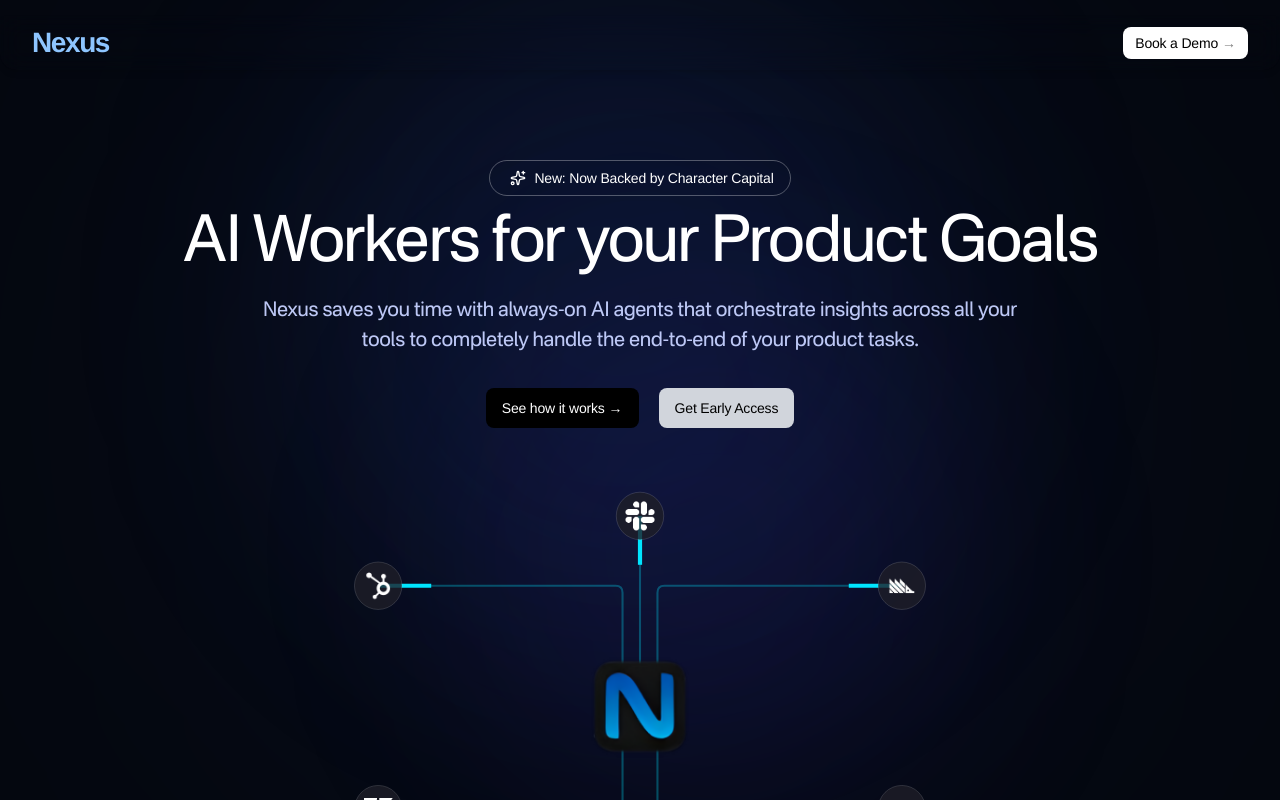
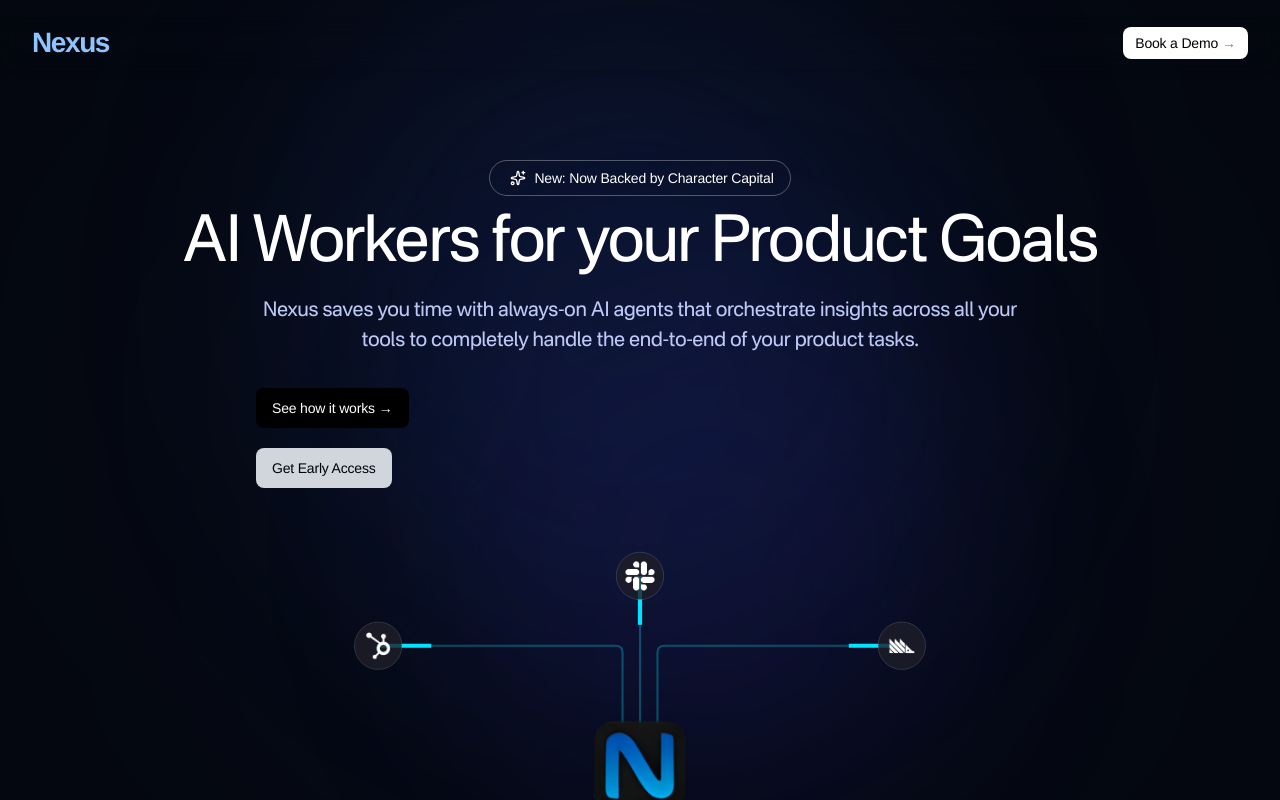
Before and after one commit to CupertinoVanguard/nexus_landing_page_unlimited, a Next.js app: page / in a window 1280 px wide. Shown: the top 800 px of the page. Built offline with nearby package versions, Linux system fonts and the light colour scheme.

Commit message:
keep buttons in the same row

```diff
--- a/components/hero-home.tsx
+++ b/components/hero-home.tsx
@@ -42,7 +42,7 @@ export default function HeroHome() {
                 Nexus saves you time with always-on AI agents that orchestrate insights across all your tools to completely handle the end-to-end of your product tasks.
                 {/* Orchestrating product tasks made simple. */}
               </p>
-              <div className="flex flex-col md:flex-row justify-center mt-2 md:mt-4 gap-5">
+              <div className="flex flex-col justify-center mt-2 md:mt-4 gap-5">
                 <div data-aos="fade-up" data-aos-delay={400}>
                   <a
                     className="btn-md bg-black text-white hover:bg-gray-800 hover:scale-105 transition-all duration-300"
```
